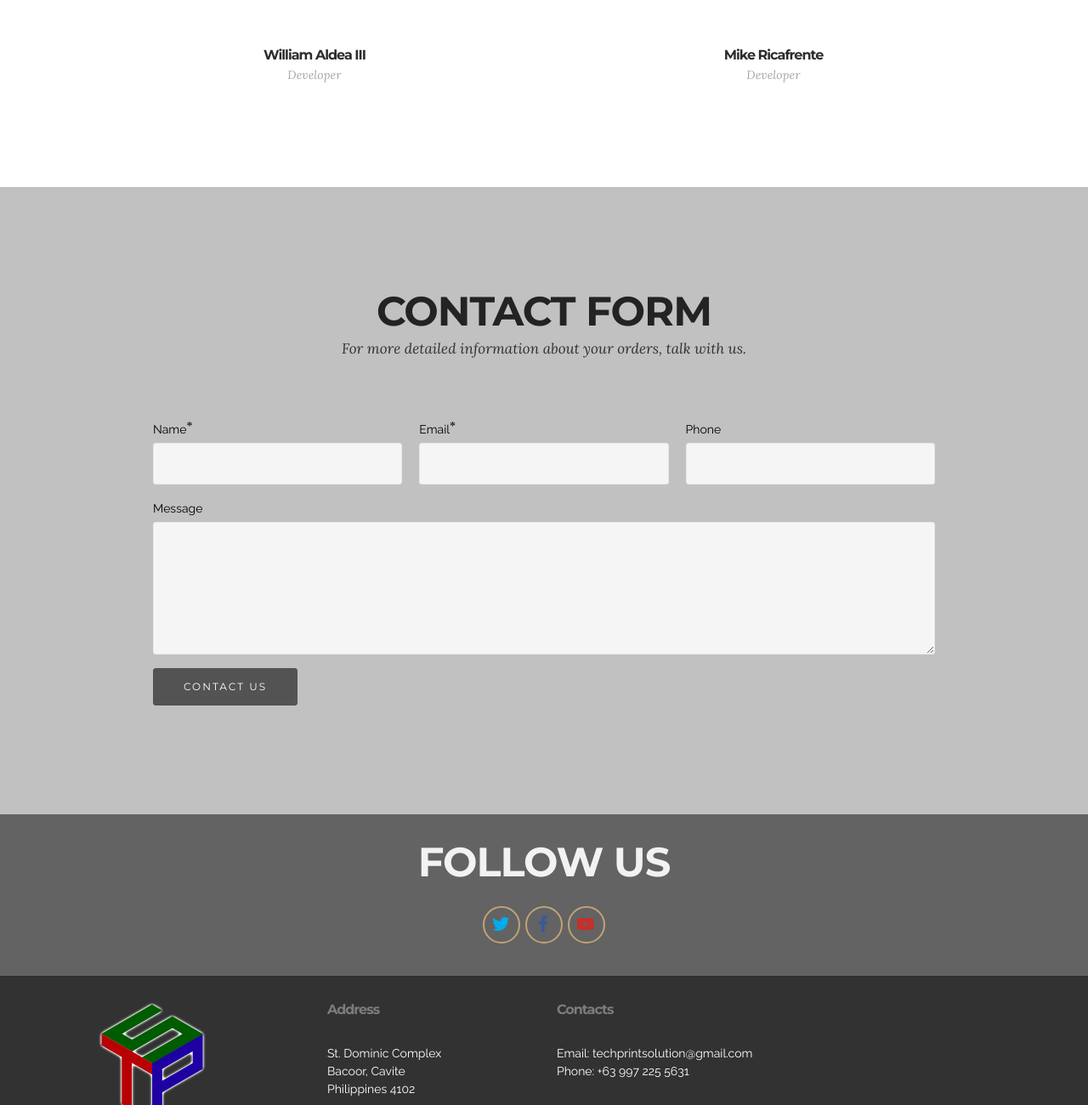
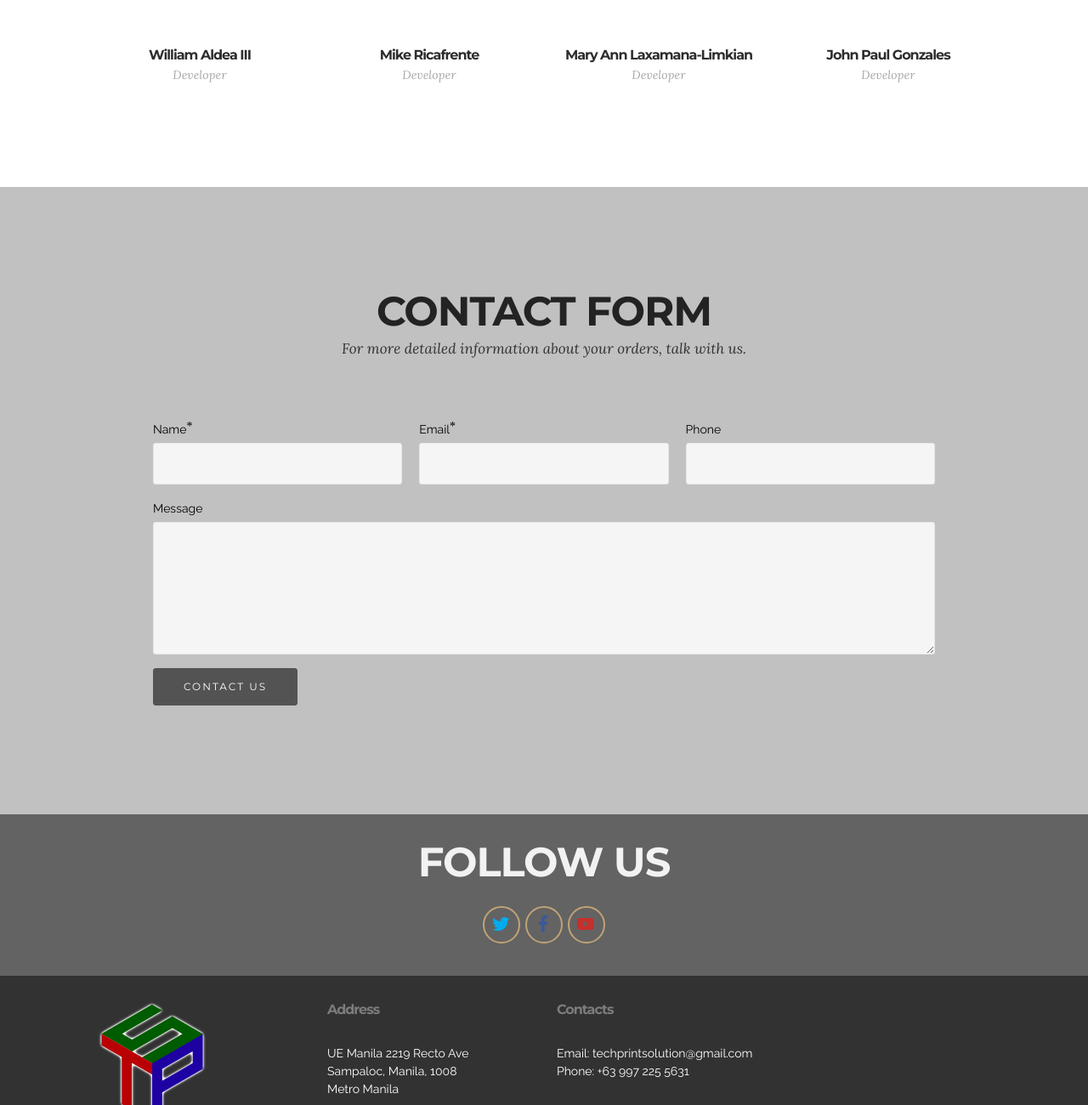
Before and after one commit to techprint/techprint.github.io, a plain HTML site: page about.html in a window 1280 px wide. Shown: the part 1500-2800 px from the top of the page at 85% size. Drawn offline with nearby package versions, Linux system fonts and the light colour scheme.

Commit message:
update about and address

```diff
--- a/about.html
+++ b/about.html
@@ -125,7 +125,7 @@
         <div class="container">
             <div class="container-fluid">
 
-                <div class="col-sm-12 col-md-6">
+                <div class="col-sm-12 col-md-3">
 
                     <div class="mbr-testimonial card mbr-testimonial-lg">
 
@@ -135,13 +135,35 @@
                         </div>
                     </div>
                 </div>
-                <div class="col-sm-12 col-lg-6">
+                <div class="col-sm-12 col-lg-3">
 
                     <div class="mbr-testimonial card mbr-testimonial-lg">
 
                         <div class="mbr-author card-footer">
 
                             <div class="mbr-author-name">Mike Ricafrente</div>
+                            <small class="mbr-author-desc">Developer</small>
+                        </div>
+                    </div>
+                </div>
+                <div class="col-sm-12 col-lg-3">
+
+                    <div class="mbr-testimonial card mbr-testimonial-lg">
+
+                        <div class="mbr-author card-footer">
+
+                            <div class="mbr-author-name">Mary Ann Laxamana-Limkian</div>
+                            <small class="mbr-author-desc">Developer</small>
+                        </div>
+                    </div>
+                </div>
+                <div class="col-sm-12 col-lg-3">
+
+                    <div class="mbr-testimonial card mbr-testimonial-lg">
+
+                        <div class="mbr-author card-footer">
+
+                            <div class="mbr-author-name">John Paul Gonzales</div>
                             <small class="mbr-author-desc">Developer</small>
                         </div>
                     </div>
@@ -243,7 +265,8 @@
                 <div><img src="assets/images/tpslogoonly-128x145.png"></div>
             </div>
             <div class="mbr-footer-content col-xs-12 col-md-3">
-                <p><strong>Address</strong><br>St. Dominic Complex<br>Bacoor, Cavite<br>Philippines 4102</p>
+                <p><strong>Address</strong><br>UE Manila
+2219 Recto Ave<br>Sampaloc, Manila, 1008<br>Metro Manila</p>
             </div>
             <div class="mbr-footer-content col-xs-12 col-md-3">
                 <p><strong>Contacts</strong><br>
```
Also changed, not shown: cart.html (+2 -1 lines), customized.html (+4 -3 lines), index.html (+2 -1 lines), office.html (+2 -1 lines), printers.html (+2 -1 lines), services.html (+2 -1 lines).
